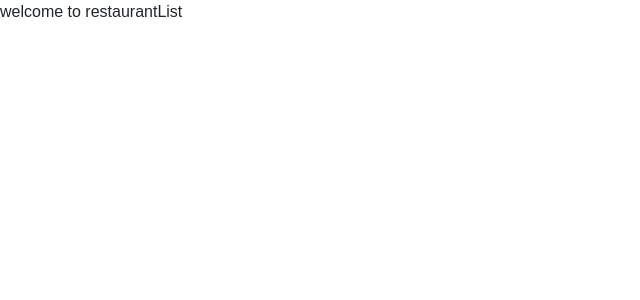
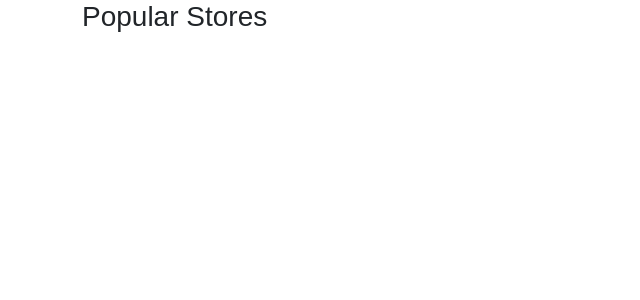
Before and after one commit to charan11w/Foodie-App, a React (Create React App) app: page /restaurants in a window 1280 px wide. Shown: the top 300 px of the page, without its empty margins (0-640 px from the left). Built offline with nearby package versions, Linux system fonts and the light colour scheme.

Commit message:
building restaurants page

```diff
--- /dev/null
+++ b/src/components/common/Restaurants.js
@@ -0,0 +1,22 @@
+const restaurantList=[{
+  name:'Five Star Chicken',
+  rating:3.8,
+  address:"New gudupalli link road, near Babu nagar, Kuppam, Andhra Pradesh 517425",
+  delivaryTime:`${20}-${40} min`,
+  reviews:17,
+  positiveReview:`${72}%`,
+
+}]
+
+function Restaurants() {
+
+  return (
+    <div className="restarent">
+      <div className="container rant-cont">
+        <h3>Popular Stores</h3>
+      </div>
+    </div>
+  )
+}
+
+export default Restaurants;
--- a/src/components/pages/RestaurantList.js
+++ b/src/components/pages/RestaurantList.js
@@ -1,7 +1,8 @@
+import Restaurants from "../common/Restaurants";
 function RestaurantList(){
   return (
     <div className="restaurantList">
-      <div className="title">welcome to restaurantList</div>
+      <Restaurants />
     </div>
   );
 }
```
